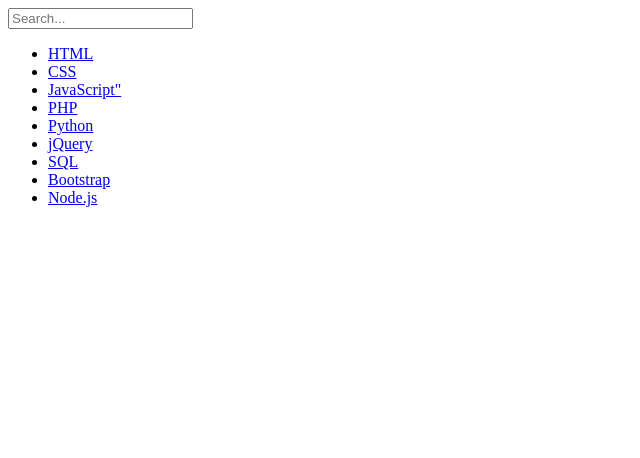
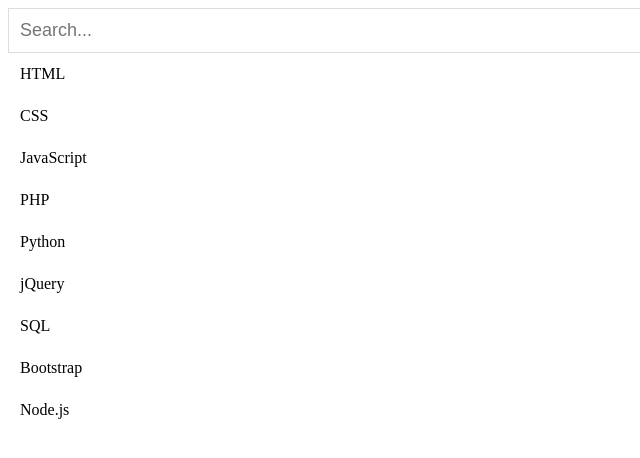
Before and after one commit to maximus82190/filterMenu, a plain HTML site: page index.html in a window 1280 px wide. Shown: the whole page, without its empty margins (0-640 px from the left). Drawn offline with Linux system fonts and the light colour scheme.

Commit message:
Style searchbox and menu

```diff
--- a/index.html
+++ b/index.html
@@ -18,7 +18,7 @@
     <ul id="myMenu">
       <li><a href="#">HTML</a></li>
       <li><a href="#">CSS</a></li>
-      <li><a href="#">JavaScript"</a></li>
+      <li><a href="#">JavaScript</a></li>
       <li><a href="#">PHP</a></li>
       <li><a href="#">Python</a></li>
       <li><a href="#">jQuery</a></li>
--- a/style.css
+++ b/style.css
@@ -0,0 +1,23 @@
+#mySearch {
+  width: 100%;
+  font-size: 18px;
+  padding: 11px;
+  border: 1px solid #ddd;
+}
+
+#myMenu {
+  list-style-type: none;
+  padding: 0;
+  margin: 0;
+}
+
+#myMenu li a {
+  padding: 12px;
+  text-decoration: none;
+  color: black;
+  display: block;
+}
+
+#myMenu li a:hover {
+  background-color: #eee;
+}
```
